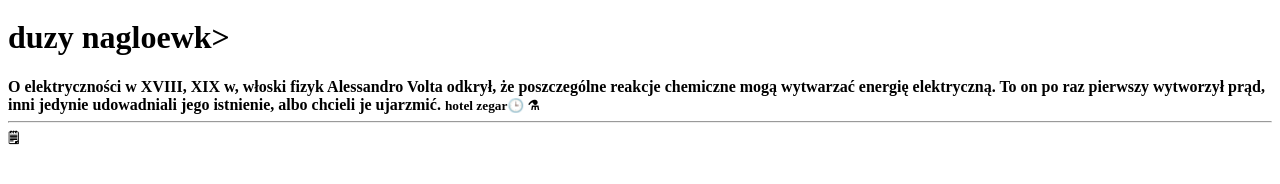
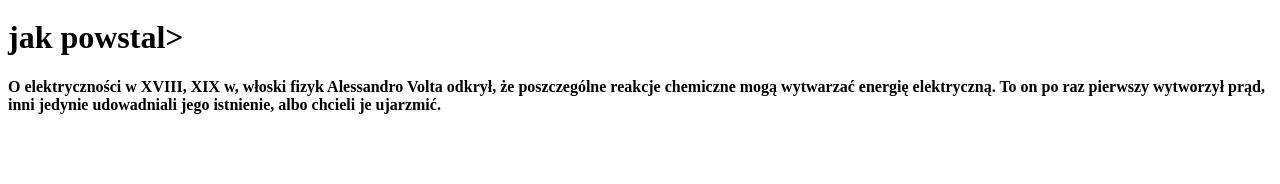
Before and after one commit to Kalarepa2010/kalarepa2010.github.io, a plain HTML site: page index.html in a window 1280 px wide. Shown: the part 64-248 px from the top of the page. Drawn offline with Linux system fonts and the light colour scheme.

Commit message:
Update index.html

```diff
--- a/index.html
+++ b/index.html
@@ -1,9 +1,5 @@
 <p style="color:gray">moja stroma</p>
 <a href="https://www.youtube.com/"target="<strong><b>_blank">kliknij mnie</a>
 <img src=magia internatu jpg"/>
-<h1>duzy nagloewk></h1>
+<h1>jak powstal></h1>
 <strong>O elektryczności w XVIII, XIX w, włoski fizyk Alessandro Volta odkrył, że poszczególne reakcje chemiczne mogą wytwarzać energię elektryczną. To on po raz pierwszy wytworzył prąd, inni jedynie udowadniali jego istnienie, albo chcieli je ujarzmić.</b>
-
-<small>hotel zegar🕒</>
-<!-- -->
- ⚗<hr>🗒
```
